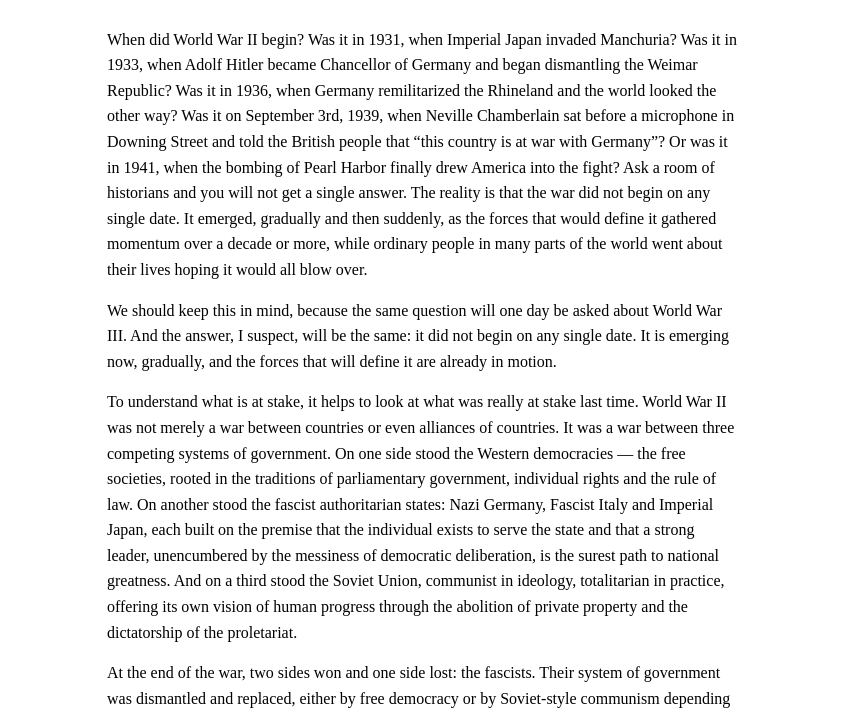
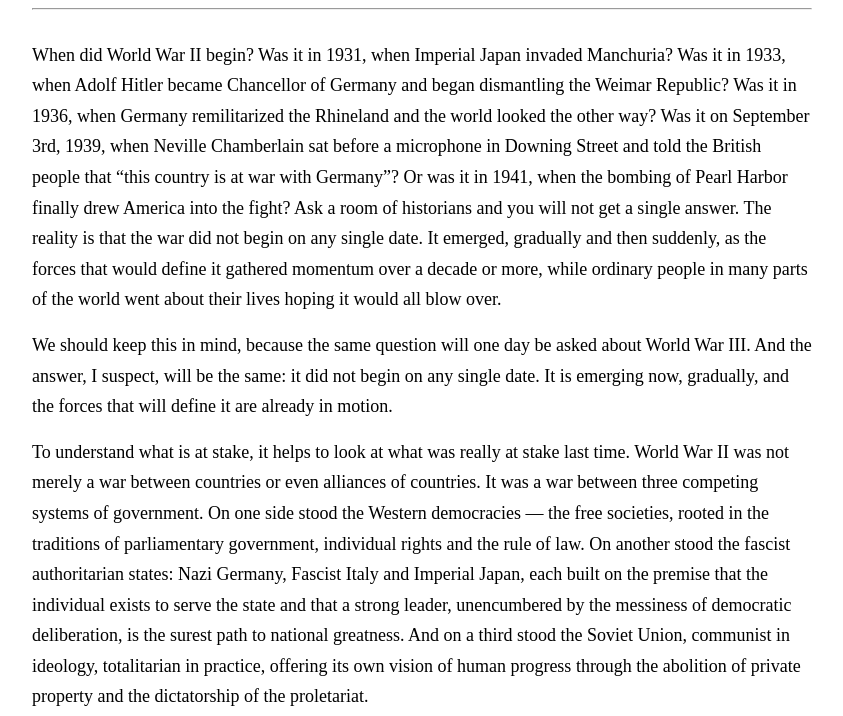
Before and after one commit to alexandercoward/acwebsite, a website: page private/drafts-victory.html in a window 1280 px wide. Shown: the part 181-897 px from the top of the page, without its empty margins (218-1061 px from the left). Drawn offline with Linux system fonts and the light colour scheme.

Commit message:
Increase font size and column width on drafts page

```diff
--- a/private/drafts-victory.html
+++ b/private/drafts-victory.html
@@ -45,15 +45,19 @@
         margin-bottom: 15px;
       }
 
+      body {
+        font-size: 18px;
+      }
+
       .writingMainDiv {
         padding: 30px 35px 80px;
-        max-width: 700px;
+        max-width: 850px;
         margin: auto;
       }
 
       .writingMainDiv p {
         margin-bottom: 15px;
-        line-height: 1.6;
+        line-height: 1.7;
       }
 
       .backLink {
```
